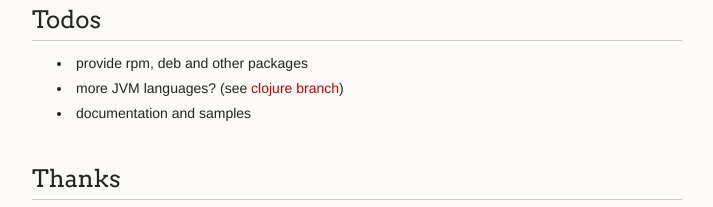
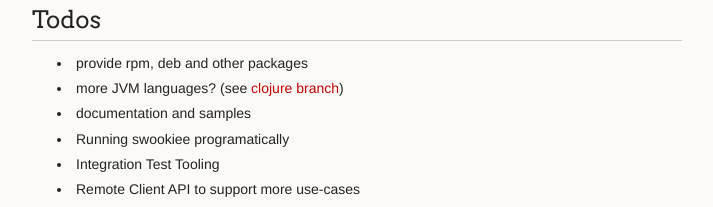
Before and after one commit to swookiee/swookiee.github.io, a plain HTML site: page index.html in a window 1280 px wide. Shown: the part 7220-7427 px from the top of the page, without its empty margins (278-991 px from the left). Drawn offline with Linux system fonts and the light colour scheme.

```diff
--- a/index.html
+++ b/index.html
@@ -273,6 +273,9 @@
 <li>provide rpm, deb and other packages</li>
 <li>more JVM languages? (see <a href="https://github.com/swookiee/com.swookiee.runtime/tree/feature/clojure_support">clojure branch</a>)</li>
 <li>documentation and samples</li>
+<li>Running swookiee programatically</li>
+<li>Integration Test Tooling</li>
+<li>Remote Client API to support more use-cases</li>
 </ul><h2>
 <a name="thanks" class="anchor" href="#thanks"><span class="octicon octicon-link"></span></a>Thanks</h2>
 
```
Also changed, not shown: params.json (+1 -1 lines).
